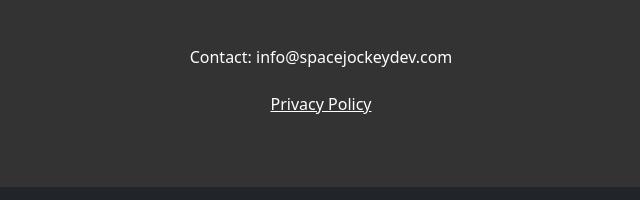
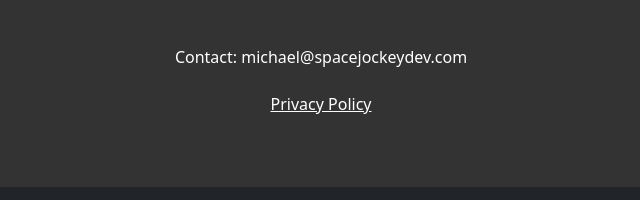
Before and after one commit to michaelmcauliffe/michaelmcauliffe.github.io, a website: page index.html in a window 1280 px wide. Shown: the part 1105-1305 px from the top of the page, 319-959 px from the left. Drawn offline with nearby package versions, Linux system fonts and the light colour scheme.

Commit message:
update contact email

```diff
--- a/index.html
+++ b/index.html
@@ -43,7 +43,7 @@
         <a href="https://redscare.storenvy.com/" target="_blank" class="app-link">Store</a>
     </section>
         <p class="lead">
-          <p>Contact: info@spacejockeydev.com</p>
+          <p>Contact: michael@spacejockeydev.com</p>
           <a href="privacy-policy.html" class="btn btn-link">Privacy Policy</a>
         </p>
       </div>
```
